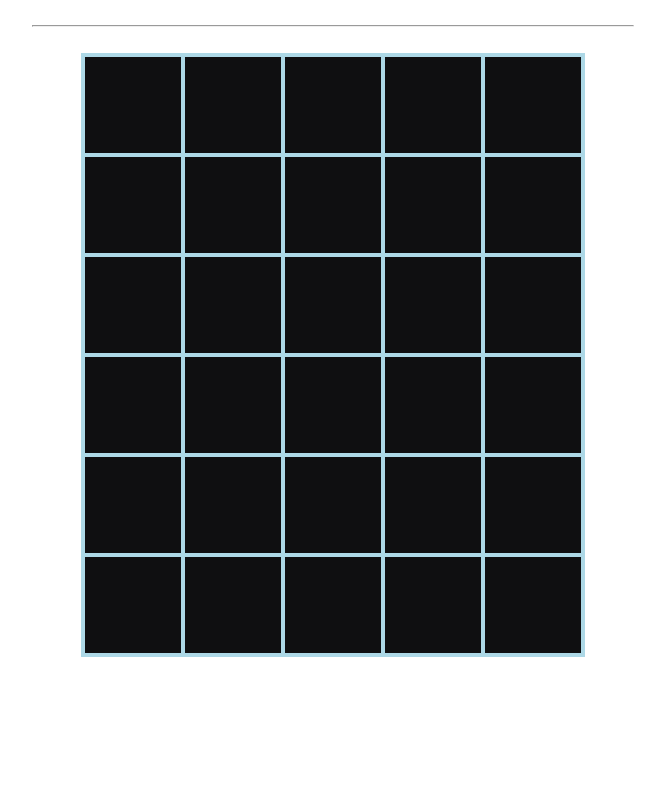
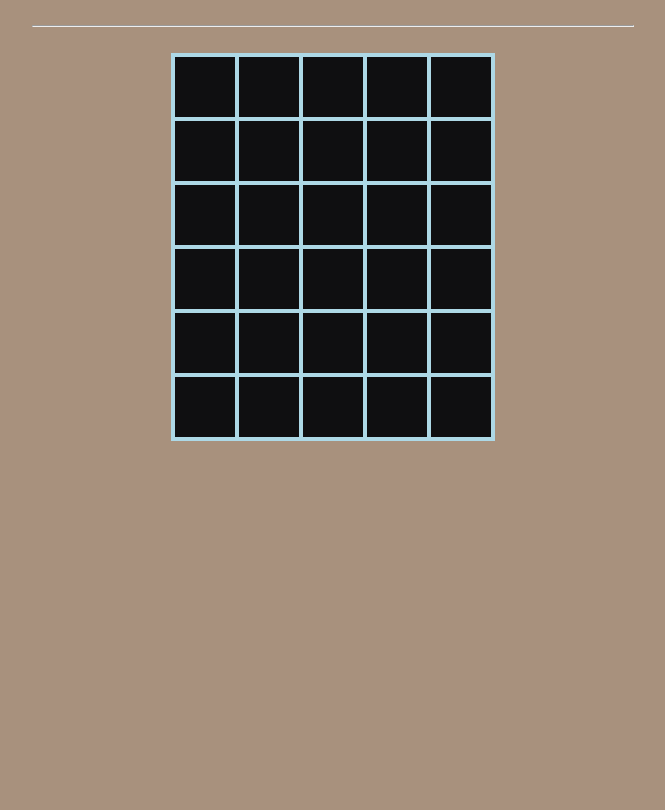
Before and after one commit to ABroadCoder/wordle-clone, a plain HTML site: page index.html in a window 1280 px wide. Shown: the part 124-934 px from the top of the page, without its empty margins (307-972 px from the left). After the commit the page ends 800 px from the top, so only its background shows below. Drawn offline with Linux system fonts and the light colour scheme.

Commit message:
Update style.css

```diff
--- a/style.css
+++ b/style.css
@@ -1,6 +1,7 @@
 body {
   font-family: Arial, Helvetica, sans-serif;
   font-weight: bold;
+  background-color: rgb(168, 145, 125);
 }
 
 #title {
@@ -10,8 +11,8 @@ body {
 
 #board {
   background-color: lightblue;
-  height: 600px;
-  width: 500px;
+  width: 320px;
+  height: 384px;
   border: solid lightblue 2px;
   display: flex;
   flex-wrap: wrap;
@@ -36,14 +37,14 @@ hr {
 }
 
 .tile {
-  height: 96px;
-  width: 96px;
+  height: 60px;
+  width: 60px;
   /* border: solid grey 1px; */
   margin: 2px;
   color: white;
   display: flex;
   flex-wrap: wrap;
-  align-items: center;
+  align-content: center;
   justify-content: center;
   font-size: 60px;
 }
```
